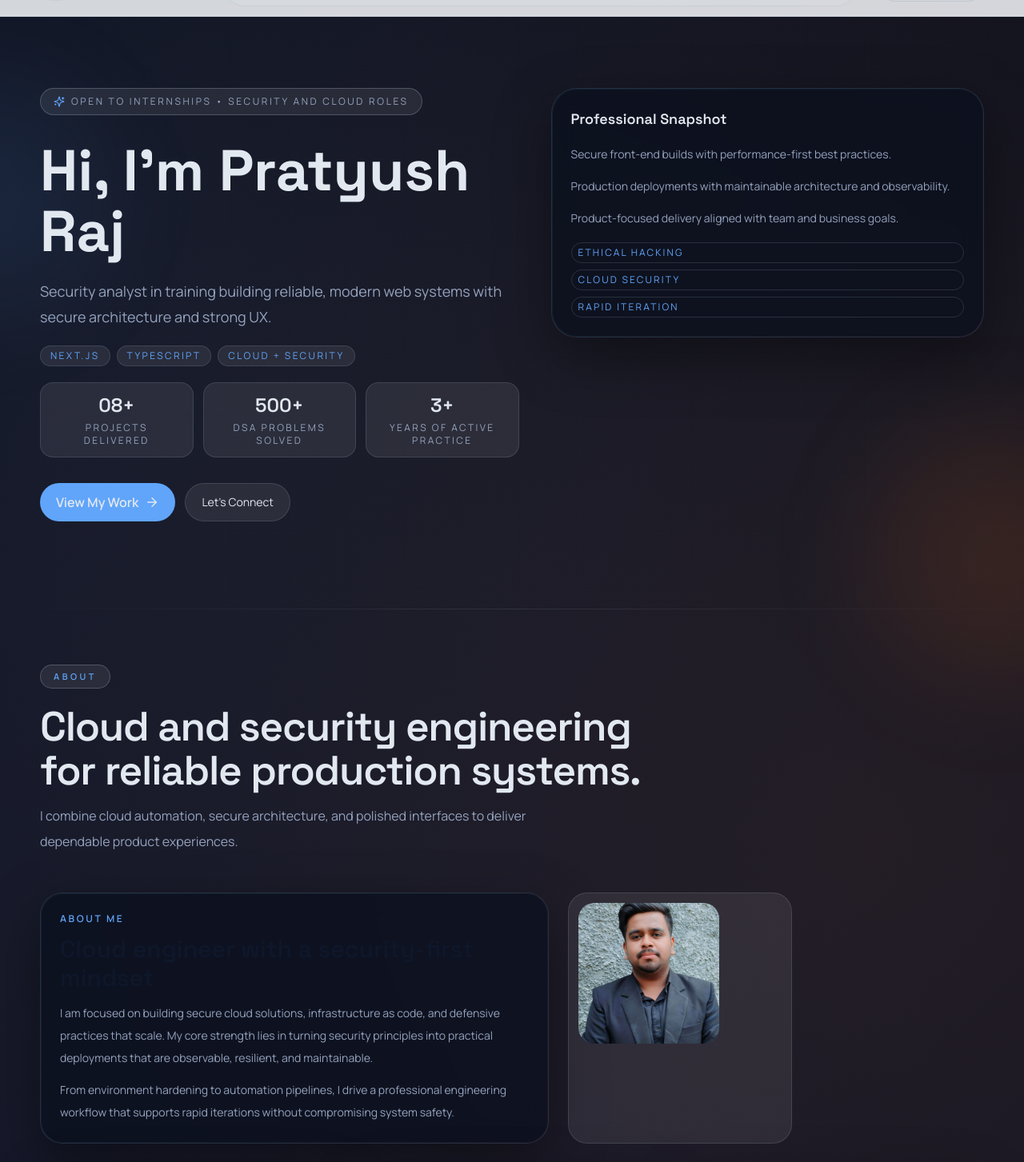
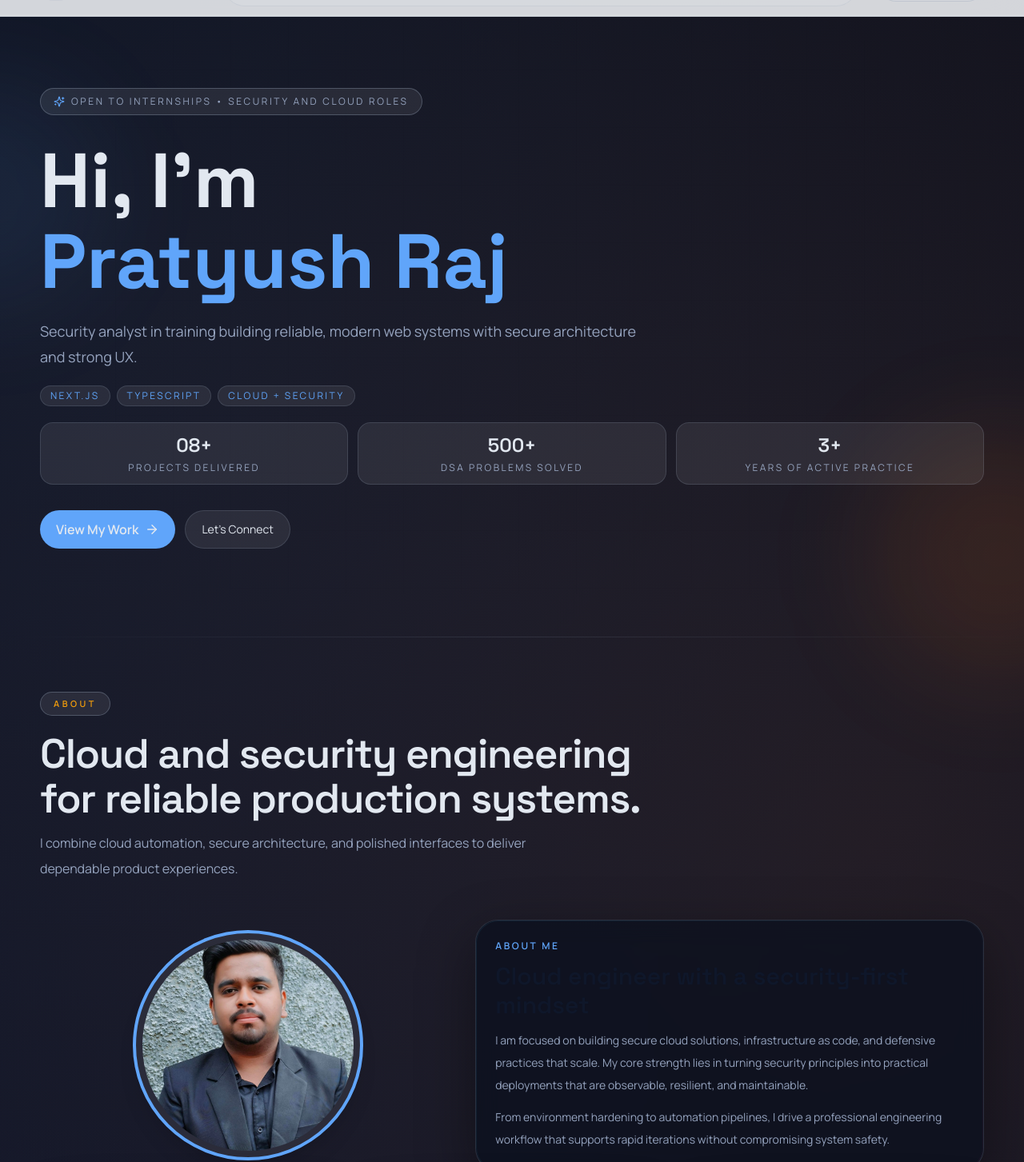
Before and after one commit to sy-Pratyush-raj/Portfolio, a Next.js app: page / in a window 1280 px wide. Shown: the part 57-1510 px from the top of the page at 80% size. Built offline with nearby package versions, Linux system fonts and the light colour scheme.

Commit message:
feat: update About and Hero sections with enhanced layout, styling, and content for improved user experience

```diff
--- a/components/sections/about-section.tsx
+++ b/components/sections/about-section.tsx
@@ -14,7 +14,12 @@ export function AboutSection() {
           />
         </Reveal>
         <Reveal delay={0.1}>
-          <div className="section-grid gap-5 lg:grid-cols-[1.1fr_0.9fr]">
+          <div className="section-grid gap-5 lg:grid-cols-[0.9fr_1.1fr] items-center">
+            <div className="relative flex justify-center">
+              <div className="h-60 w-60 rounded-full border-4 border-[var(--accent)] bg-[var(--surface-soft)] p-2 shadow-xl overflow-hidden md:h-72 md:w-72">
+                <img src="/profile-placeholder.jpeg" alt="Pratyush portrait" className="h-full w-full rounded-full object-cover" />
+              </div>
+            </div>
             <div className="panel rounded-[1.75rem] p-5 md:p-6">
               <p className="text-xs font-semibold uppercase tracking-[0.22em] text-[var(--accent)]">About me</p>
               <h3 className="mt-3 font-[family-name:var(--font-heading)] text-3xl font-semibold text-[#0f172a]">Cloud engineer with a security-first mindset</h3>
@@ -24,11 +29,6 @@ export function AboutSection() {
               <p className="mt-3 text-sm leading-7 text-[var(--muted)]">
                 From environment hardening to automation pipelines, I drive a professional engineering workflow that supports rapid iterations without compromising system safety.
               </p>
-            </div>
-            <div className="relative overflow-hidden rounded-[1.5rem] border border-[var(--line)] bg-[var(--surface-soft)] p-3 w-full max-w-[280px] mx-auto md:mx-0">
-              <div className="relative h-44 w-44 overflow-hidden rounded-[1.25rem]">
-                <img src="/profile-placeholder.jpeg" alt="Pratyush portrait" className="h-full w-full object-cover transition duration-500 hover:scale-105" />
-              </div>
             </div>
           </div>
         </Reveal>
--- a/components/sections/hero-section.tsx
+++ b/components/sections/hero-section.tsx
@@ -1,23 +1,15 @@
 "use client";
 
-import Image from "next/image";
 import Link from "next/link";
 import { motion } from "framer-motion";
-import { ArrowRight, Download, Github, Linkedin, Mail, Sparkles } from "lucide-react";
+import { ArrowRight, Sparkles } from "lucide-react";
 
-import { contactLinks, heroHighlights, heroStats } from "@/lib/data";
-import { isExternalHref } from "@/lib/link";
-
-const socialIcons = {
-  GitHub: Github,
-  LinkedIn: Linkedin,
-  Email: Mail
-} as const;
+import { heroStats } from "@/lib/data";
 
 export function HeroSection() {
   return (
     <section id="hero" className="relative overflow-hidden section-spacing pb-16 pt-10 md:pt-16">
-      <div className="container-shell grid items-start gap-10 lg:grid-cols-[1.05fr_0.95fr]">
+      <div className="container-shell grid items-start gap-10">
         <div className="space-y-8">
           <motion.div
             initial={{ opacity: 0, y: 24 }}
@@ -35,8 +27,10 @@ export function HeroSection() {
             transition={{ duration: 0.55, delay: 0.05 }}
             className="space-y-5"
           >
-            <h1 className="font-[family-name:var(--font-heading)] text-4xl font-bold leading-[1.05] md:text-7xl">
-              Hi, I&apos;m Pratyush Raj
+            <h1 className="font-[family-name:var(--font-heading)] text-5xl font-bold leading-[1.05] md:text-8xl">
+              Hi, I&apos;m
+              <br />
+              <span className="block text-[var(--accent)]">Pratyush Raj</span>
             </h1>
             <p className="max-w-3xl text-base leading-8 text-[var(--muted)] md:text-lg">
               Security analyst in training building reliable, modern web systems with secure architecture and strong UX.
@@ -75,19 +69,6 @@ export function HeroSection() {
           </div>
         </div>
 
-        <div className="panel rounded-[2rem] border border-[var(--line)] bg-[var(--surface-soft)] p-4 md:p-6">
-          <h2 className="font-[family-name:var(--font-heading)] text-lg font-semibold text-[var(--foreground)]">Professional Snapshot</h2>
-          <ul className="mt-4 space-y-3 text-sm leading-7 text-[var(--muted)]">
-            <li>Secure front-end builds with performance-first best practices.</li>
-            <li>Production deployments with maintainable architecture and observability.</li>
-            <li>Product-focused delivery aligned with team and business goals.</li>
-          </ul>
-          <div className="mt-4 grid gap-2 text-left text-xs uppercase tracking-[0.18em] text-[var(--accent)]">
-            <span className="rounded-full border border-[var(--line)] px-2 py-1">Ethical Hacking</span>
-            <span className="rounded-full border border-[var(--line)] px-2 py-1">Cloud Security</span>
-            <span className="rounded-full border border-[var(--line)] px-2 py-1">Rapid Iteration</span>
-          </div>
-        </div>
       </div>
     </section>
   );
--- a/components/ui/section-heading.tsx
+++ b/components/ui/section-heading.tsx
@@ -15,7 +15,7 @@ export function SectionHeading({
 
   return (
     <div className={`mb-10 flex max-w-3xl flex-col gap-4 md:mb-12 md:gap-5 ${alignment}`}>
-      <span className="inline-flex rounded-full border border-[var(--line-strong)] bg-[var(--surface-soft)] px-4 py-1.5 text-[0.68rem] font-semibold uppercase tracking-[0.32em] text-[var(--accent)]">
+      <span className="inline-flex rounded-full border border-[var(--line-strong)] bg-[var(--surface-soft)] px-4 py-1.5 text-[0.68rem] font-semibold uppercase tracking-[0.32em] text-[#f59e0b]">
         {eyebrow}
       </span>
       <div className="space-y-3">
```
